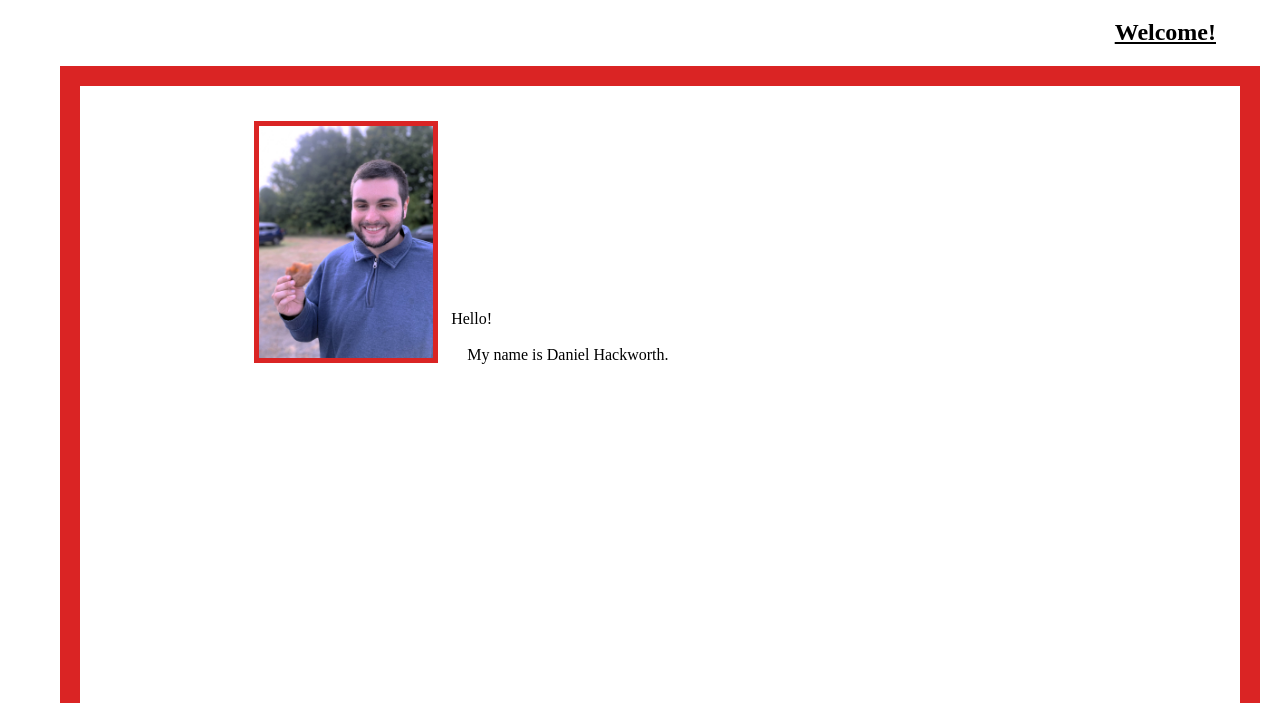
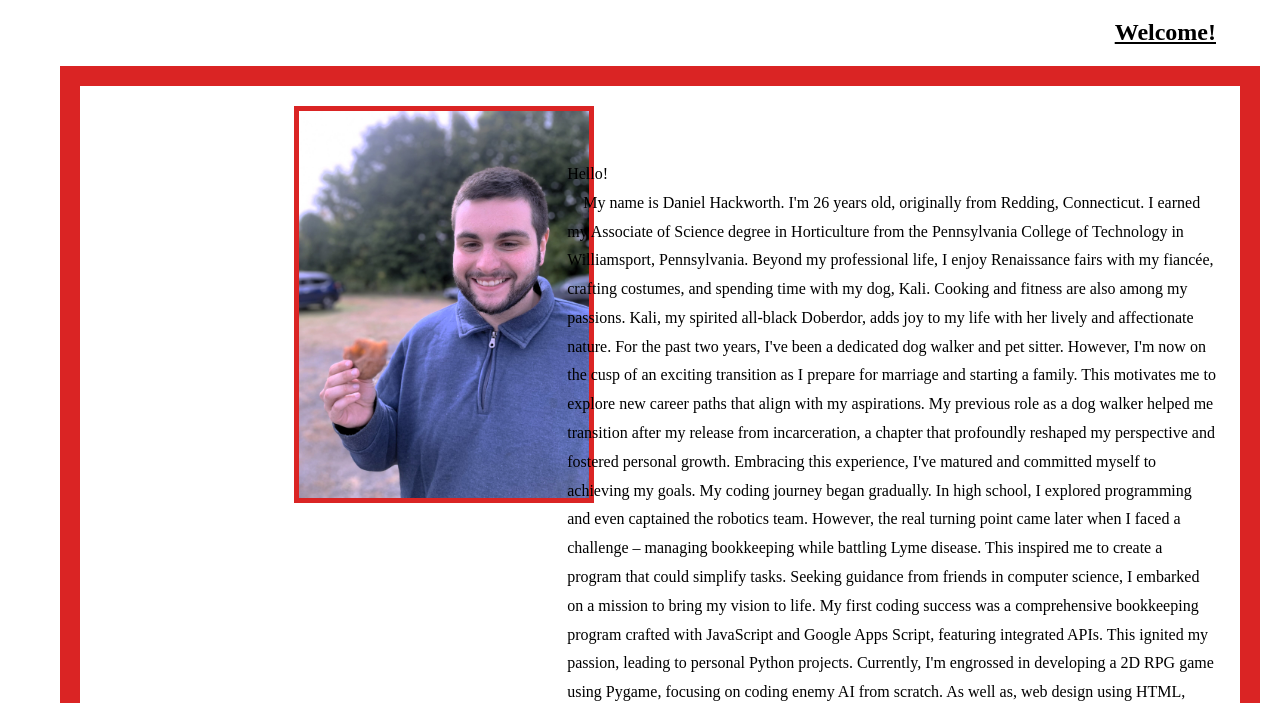
Before and after one commit to Din0saur5/my-website-mobile, a plain HTML site: page index.html in a window 1280 px wide. Shown: the part 104-807 px from the top of the page. Drawn offline with Linux system fonts and the light colour scheme.

Commit message:
format home page to fit most devices

```diff
--- a/index.html
+++ b/index.html
@@ -35,10 +35,22 @@
     </header>
     <h2><u>Welcome!</u></h2>
     <main style="border: 20px solid #da2424;">
-        <img id="profile-pic" src="./resources/profile_picture.jpeg"/>
-        <p class="about-text"> Hello! </p>
-        <p class="about-text">&nbsp;</p>
-        <p class="about-text">&nbsp;&nbsp;&nbsp;&nbsp;My name is Daniel Hackworth.
+        <figure>
+        <img id="profile-pic" src="./resources/profile_picture.jpeg" />
+        </figure>
+        <p class="about-text"> Hello! <br>&nbsp;&nbsp;&nbsp;&nbsp;My name is Daniel Hackworth. I'm 26 years old, originally from Redding, Connecticut. I earned my Associate of Science degree in Horticulture from the Pennsylvania College of Technology in Williamsport, Pennsylvania. Beyond my professional life, I enjoy Renaissance fairs with my fiancée, crafting costumes, and spending time with my dog, Kali. Cooking and fitness are also among my passions.
+
+            Kali, my spirited all-black Doberdor, adds joy to my life with her lively and affectionate nature.
+
+            For the past two years, I've been a dedicated dog walker and pet sitter. However, I'm now on the cusp of an exciting transition as I prepare for marriage and starting a family. This motivates me to explore new career paths that align with my aspirations.
+
+            My previous role as a dog walker helped me transition after my release from incarceration, a chapter that profoundly reshaped my perspective and fostered personal growth. Embracing this experience, I've matured and committed myself to achieving my goals.
+
+            My coding journey began gradually. In high school, I explored programming and even captained the robotics team. However, the real turning point came later when I faced a challenge – managing bookkeeping while battling Lyme disease. This inspired me to create a program that could simplify tasks. Seeking guidance from friends in computer science, I embarked on a mission to bring my vision to life.
+
+            My first coding success was a comprehensive bookkeeping program crafted with JavaScript and Google Apps Script, featuring integrated APIs. This ignited my passion, leading to personal Python projects. Currently, I'm engrossed in developing a 2D RPG game using Pygame, focusing on coding enemy AI from scratch. As well as, web design using HTML, CSS, and JavaScript.
+
+            My journey led me to the Flatiron School, recommended by a friend who also overcame legal challenges. Now, as a software engineering student, I'm excited to explore more coding and possible avenues for a career. Currently, my enthusiasm lies in crafting AI algorithms, and I'm eager to discover where my unique skills can make a valuable contribution to any team.
         </p>
     </main>
     <!-- photo, hello and welcome, about me-->
--- a/style.css
+++ b/style.css
@@ -182,33 +182,38 @@ main{
     border: 5px solid;
     margin: 20px;
     margin-left: 60px;
-    height: 700px;
+    height: 1000px;
     z-index: -1;
 }
 /* ----------welcome page  */
 #profile-pic{
-    width:15%;
+    width:25%;
     margin-left: 15%;
     border: 5px solid #da2424;
     position: absolute;
-    top: 5%;
+    top: 2%;
 }
 .about-text{
-    position:inherit;
-    margin-left: 32%;
-    top:32%;
-
+    position: absolute;
+    margin-top: 5%;
+    margin-left: 42%;
+    margin-right: 2%;
+    line-height: 1.8;
     word-wrap: normal;
-
+    float:right;
 }
 
 @media (max-width: 768px){
+    main{
+        height: 2000px;
+    }
+
 
     img#profile-pic{
-        width:50%
+        width:70%
     }
     p.about-text{
-        top: 40%;
+        top: 16%;
         margin-left: 5%;
     }
 }
```
